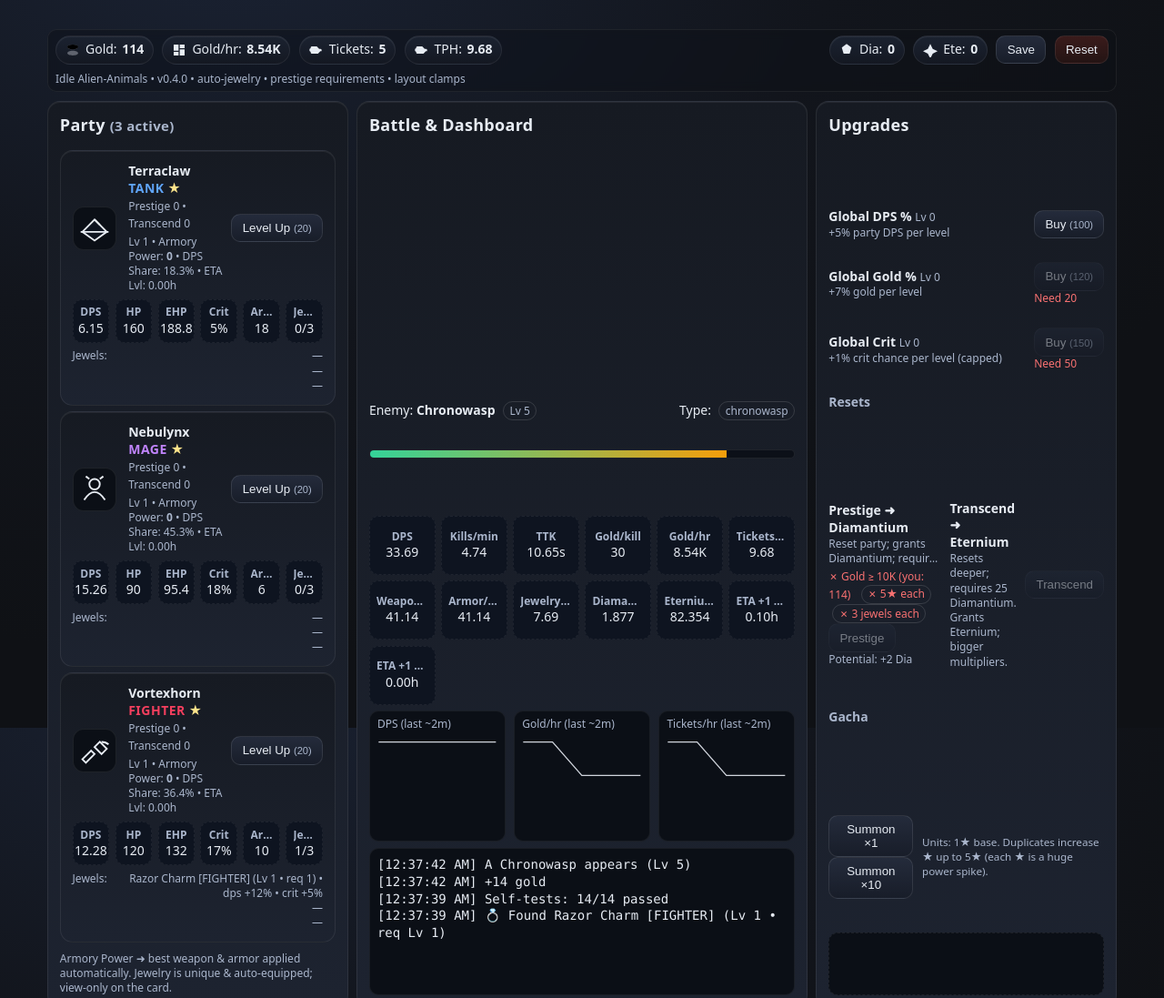
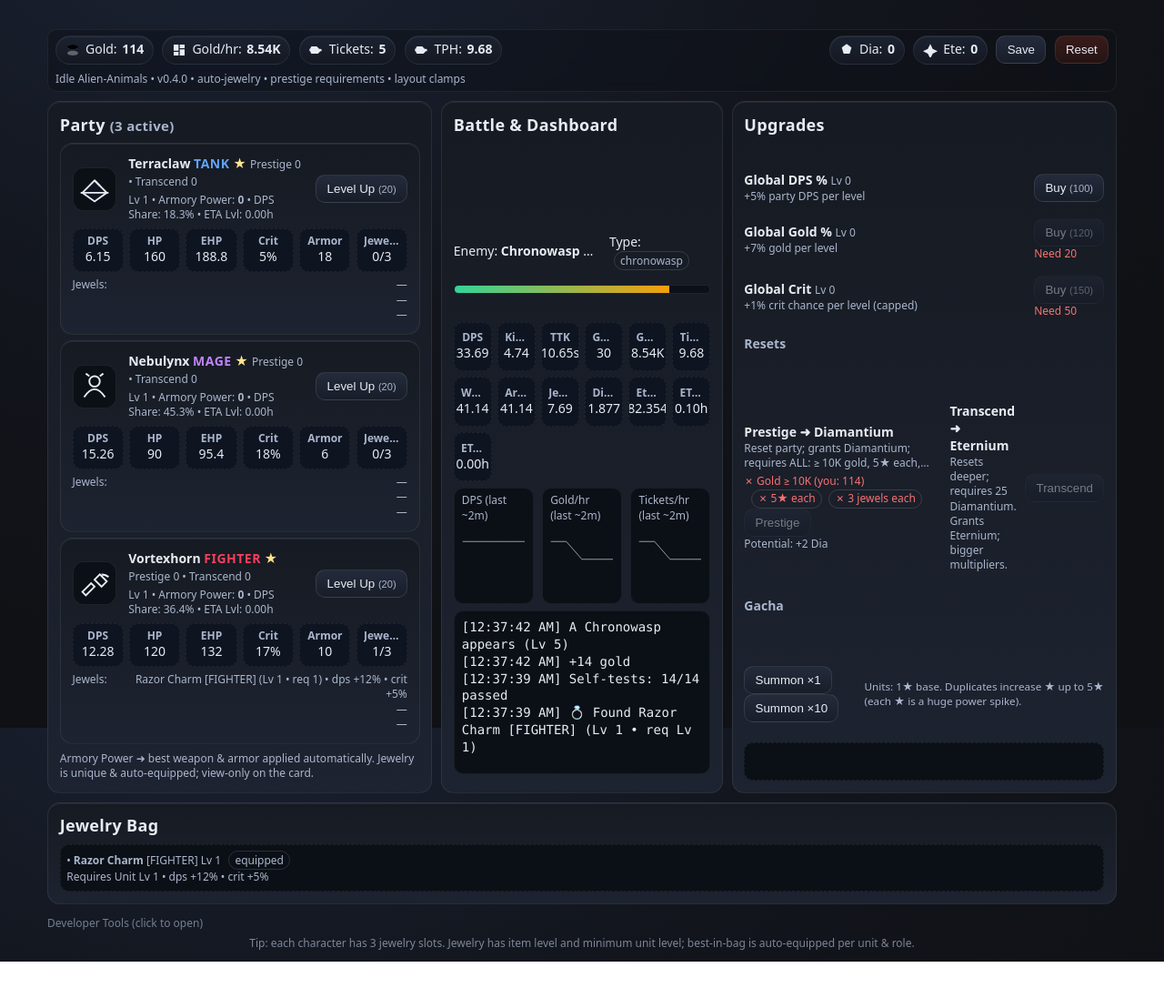
Before and after one commit to fedxc/animal_gacha, a plain HTML site: page animal_gacha.html in a window 1280 px wide. Shown: the top 1097 px of the page at 91% size. After the commit the page ends 1057 px from the top, so only its background shows below. Drawn offline with Linux system fonts and the light colour scheme.

Commit message:
Tighten battle header spacing and widen side panels

```diff
--- a/animal_gacha.html
+++ b/animal_gacha.html
@@ -12,7 +12,7 @@
   *{box-sizing:border-box}
   html,body{height:100%}
   body{margin:0; font:14px/1.35 system-ui,Segoe UI,Roboto,Inter,Arial; color:var(--ink); background:radial-gradient(1200px 800px at 20% -10%,#1a2233 0%,#12151c 55%,#0f1115 100%) fixed}
-  h1{font-size:18px; margin:0 0 .4rem; letter-spacing:.3px}
+  h1{font-size:18px; margin:0; letter-spacing:.3px}
   h2{font-size:14px; margin:.4rem 0; color:var(--ink-dim); font-weight:600}
   small{color:var(--ink-dim)}
   .app{max-width:1200px; margin:20px auto; padding:12px}
@@ -25,7 +25,7 @@
   .btn[disabled]{opacity:.45; cursor:not-allowed; border-color:#ffffff10}
   .btn.bad{background:linear-gradient(180deg,#3a1b1b,#241414); border-color:#ffffff14}
   .grid{display:grid; gap:var(--grid-gap)}
-  .cols-3{grid-template-columns:repeat(3,1fr)}
+  .cols-3{grid-template-columns:3fr 2fr 3fr}
   .cols-2{grid-template-columns:repeat(2,1fr)}
   .panel{background:linear-gradient(180deg,var(--panel),var(--panel-2)); border:1px solid #ffffff14; border-radius:14px; padding:.8rem; box-shadow:inset 0 1px 0 #ffffff10}
   .char{display:grid; grid-template-columns:52px 1fr auto; gap:.6rem; align-items:center}
@@ -41,7 +41,7 @@
   .kv{display:grid; grid-template-columns:repeat(6,1fr); gap:.4rem; margin-top:.4rem}
   .kv div{background:#0e1420; border:1px dashed #ffffff12; padding:.35rem .45rem; border-radius:10px; text-align:center; min-height:42px; display:flex; flex-direction:column; align-items:center; justify-content:center; overflow:hidden}
   .kv b{display:block; font-size:12px; color:var(--ink-dim); white-space:nowrap; text-overflow:ellipsis; overflow:hidden; max-width:100%}
-  .section{display:grid; gap:.6rem}
+  .section{display:grid; gap:.5rem}
   .vlist{display:grid; gap:.4rem}
   .row{display:flex; align-items:center; justify-content:space-between; gap:.6rem}
   .row .miss{color:var(--bad); font-size:12px}
@@ -92,7 +92,7 @@
     <div class="tiny nowrap">Idle Alien-Animals • v0.4.0 • auto-jewelry • prestige requirements • layout clamps</div>
   </div>
 
-  <div class="grid cols-3" style="margin-top:.6rem; grid-template-columns:2fr 3fr 2fr">
+  <div class="grid cols-3" style="margin-top:.6rem">
     <div class="panel section" id="partyPanel">
       <h1>Party <small>(3 active)</small></h1>
       <div id="partyList" class="vlist"></div>
```
